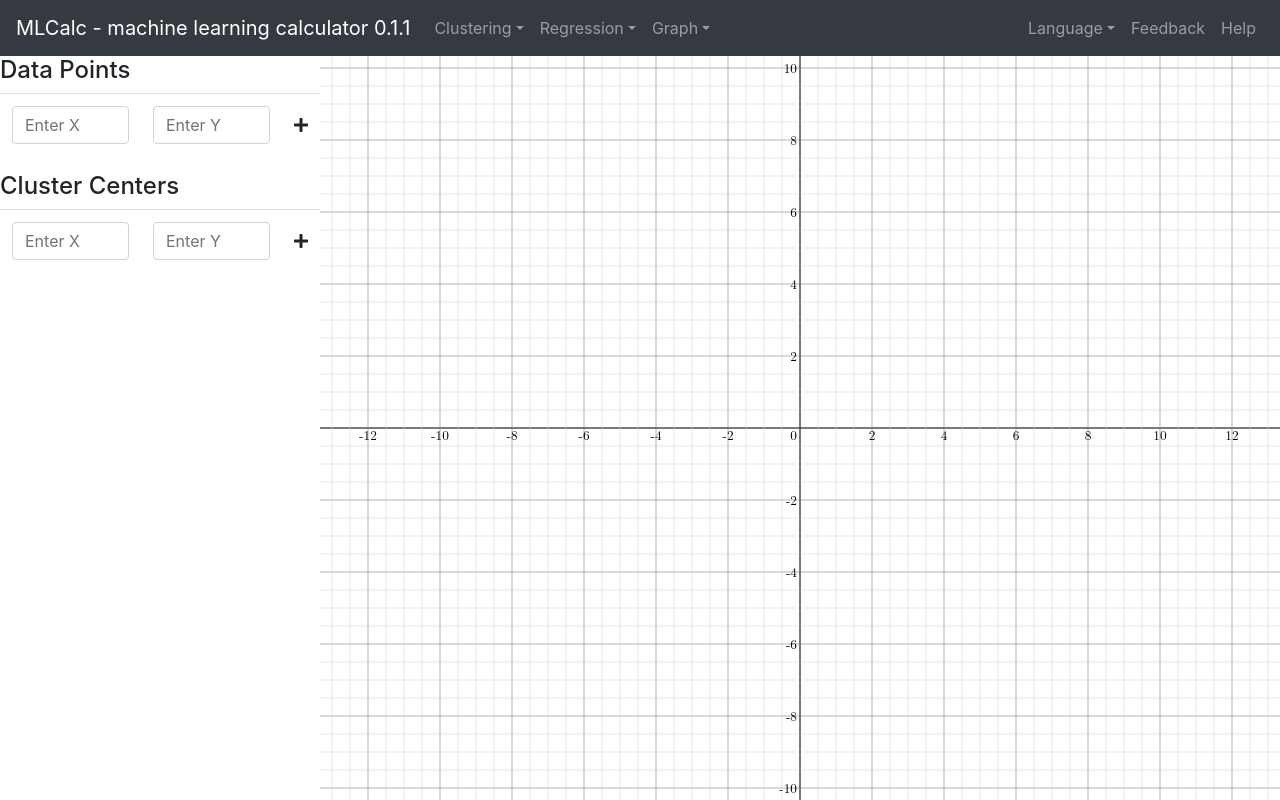
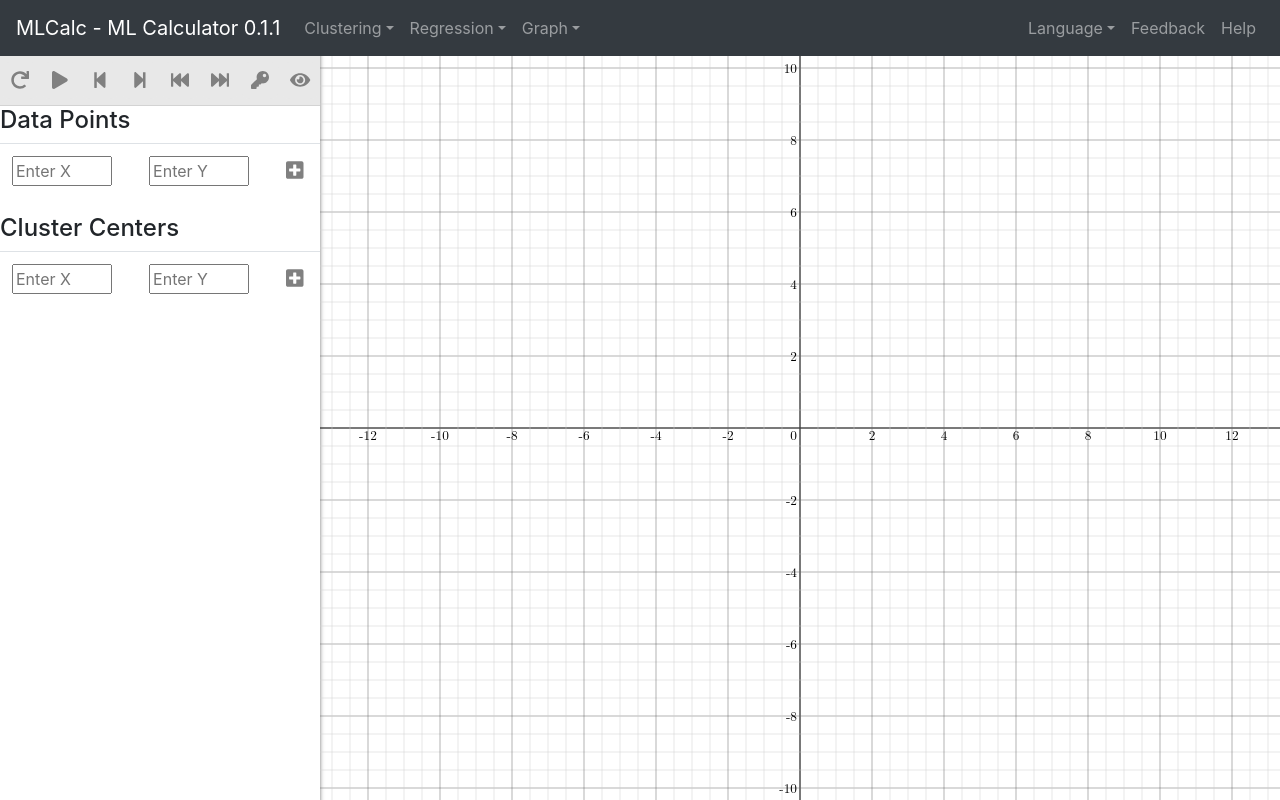
Before and after one commit to diditong/MLCalc, a React (Create React App) app: page / in a window 1280 px wide. Built offline with nearby package versions, Linux system fonts and the light colour scheme.

Commit message:
added arrow navi

```diff
--- a/src/App.js
+++ b/src/App.js
@@ -5,7 +5,7 @@ import ReactDOM from 'react-dom';
 import { Nav, Navbar, NavDropdown, Card } from 'react-bootstrap';
 import 'bootstrap/dist/css/bootstrap.min.css';
 import { FontAwesomeIcon } from '@fortawesome/react-fontawesome'
-import { faPlus, faMinus } from '@fortawesome/free-solid-svg-icons'
+import { faPlusSquare, faMinus, faPlusCircle, faMinusSquare, faRedo, faPlay, faStepForward, faStepBackward, faFastBackward, faFastForward, faEye, faKey } from '@fortawesome/free-solid-svg-icons'
 import { findAllByDisplayValue } from '@testing-library/react';
 
 class App extends React.Component {
@@ -35,7 +35,7 @@ class Navi extends React.Component {
   render () {
     return (
       <Navbar className="navi" collapseOnSelect expand="lg" bg="dark" variant="dark">
-        <Navbar.Brand href="#home">MLCalc - machine learning calculator 0.1.1</Navbar.Brand>
+        <Navbar.Brand href="#home">MLCalc - ML Calculator 0.1.1</Navbar.Brand>
         <Navbar.Toggle aria-controls="responsive-navbar-nav" />
         <Navbar.Collapse id="responsive-navbar-nav">
           <Nav className="mr-auto">
@@ -78,6 +78,7 @@ class Calc extends React.Component {
   }
 
   editPoint (type, id, val) {
+    console.log("edit point: ", id);
     var idx = id.slice(0,-1);
     var coord = id.charAt(id.length-1);
     if (type === "data") {
@@ -100,14 +101,19 @@ class Calc extends React.Component {
   }
 
   deletePoint (type, id) {
+    console.log("clicked delete: ", );
     if (type === "data") {
+      console.log("reached data");
       var newData = [];
+      console.log("new data 1: ", newData);
       for (var i=0; i<this.state.data.length; i++) {
+        console.log(i, parseInt(id));
         if (i !== parseInt(id)) {
           newData.push(this.state.data[i]);
         }
       }
       this.setState({data: newData});
+      console.log("new data 2: ", newData);
     } else if (type === "center") {
       var newCenters = [];
       for (var i=0; i<this.state.centers.length; i++) {
@@ -117,8 +123,6 @@ class Calc extends React.Component {
       }
       this.setState({centers: newCenters});
     }
-
-
   }
 
   render () {
@@ -149,7 +153,6 @@ class Sidebar extends React.Component {
     super(props);
     this.state = {selected: "KM"};
   }
-
   render () {
     const selected = this.props.selected;
     var tools = undefined;
@@ -180,10 +183,65 @@ class Sidebar extends React.Component {
 function KMTools(props) {
   return (
     <div id='KMTools'>
+      <KMengine />
+      <div className="KMtable1">
         <Table tableType="data" data={props.data} addPoint={props.addPoint} deletePoint={props.deletePoint} editPoint={props.editPoint}/>
+      </div>
+      <div className="KMtable2">
         <Table tableType="center" centers={props.centers} addPoint={props.addPoint} deletePoint={props.deletePoint} editPoint={props.editPoint}/>
       </div>
+    </div>
   );
+}
+
+
+class KMengine extends React.Component {
+  constructor (props) {
+    super(props);
+    this.state = {};
+  }
+  render () {
+    return (
+      <div className="outer-menu">
+        <div className="bar">
+          <ul>
+            <li title="Start Over">
+              <FontAwesomeIcon icon={faRedo} />
+            </li>
+            <li title="Autoplay">
+              <FontAwesomeIcon icon={faPlay} />
+            </li>
+            <li title="Prev. Iter.">
+              <FontAwesomeIcon icon={faStepBackward} />
+            </li>
+            <li title="Next Iter.">
+              <FontAwesomeIcon icon={faStepForward} />
+            </li>
+            <li title="Prev. 10× Iter.">
+              <FontAwesomeIcon icon={faFastBackward} />
+            </li>
+            <li title="Next 10× Iter.">
+              <FontAwesomeIcon icon={faFastForward} />
+            </li>
+            <li title="Final Result">
+              <FontAwesomeIcon icon={faKey} />
+            </li>
+            <li title="view">
+                <FontAwesomeIcon icon={faEye} />
+                <ul>
+                    <li title="Hide Shadows">
+                      <FontAwesomeIcon icon={faEye} />
+                    </li>
+                    <li title="Hide Lines">
+                      <FontAwesomeIcon icon={faEye} />
+                    </li>
+                </ul>
+            </li>
+          </ul>
+        </div>
+      </div>
+    );
+  }
 }
 
 class Table extends React.Component {
@@ -192,6 +250,7 @@ class Table extends React.Component {
     this.state = {inputX: '', inputY: ''};
     this.editX = this.editX.bind(this);
     this.editY = this.editY.bind(this);
+    this.navigateTable = this.navigateTable.bind(this);
   }
 
   editX (event) {
@@ -200,6 +259,56 @@ class Table extends React.Component {
 
   editY (event) {
     this.setState({inputY: event.target.value});
+  }
+
+  navigateTable (event) {
+
+    var arrow = {
+      left: 37,
+      up: 38,
+      right: 39,
+      down: 40
+    };
+
+    var id = event.target.id;
+
+    console.log('oldId: ',id);
+    var rowId = id.slice(0, id.length-1);
+    var colId = id[id.length-1];
+    var key = event.keyCode;
+    var newId = id;
+    switch (key) {
+      case arrow.left:
+        {
+          if (colId === '1') {
+            newId = rowId + '0';
+          }
+          break;
+        }
+      case arrow.right:
+        {
+          if (colId === '0') {
+            newId = rowId + '1';
+          }
+          break;
+        }
+      case arrow.up:
+        {
+          if (rowId !== '0') {
+            newId = (parseInt(id[0])-1) + colId;
+          }
+          break;
+        }
+      case arrow.down:
+        {
+          if (rowId !== (this.props.data.length).toString()) {
+            newId = (parseInt(id[0])+1) + colId;
+          }
+          break;
+        }
+    }
+    console.log('newId: ', newId);
+    document.getElementById(newId).focus();
   }
 
   render () {
@@ -215,16 +324,20 @@ class Table extends React.Component {
     var list = [];
     for (var i=0; i<points.length; i++){
       list.push(
-        <tr>
-          <td className="col-xs-3">
-            <input id={i+"0"} className="form-control border-0" type="text" value={points[i][0]} onChange={e=>this.props.editPoint(tableType, e.target.id, e.target.value)}/>
+        <tr key={'tr'+i}>
+          <td >
+            <input id={(i+1)+"0"} className="formInput" autoComplete="off" type="text" value={points[i][0]}
+            onChange={e=>this.props.editPoint(tableType, e.target.id, e.target.value)}
+            onKeyDown={this.navigateTable} />
           </td>
-          <td className="col-xs-3">
-            <input id={i+"1"} className="form-control border-0" type="text" value={points[i][1]} onChange={e=>this.props.editPoint(tableType, e.target.id, e.target.value)}/>
+          <td >
+            <input id={(i+1)+"1"} className="formInput" autoComplete="off" type="text" value={points[i][1]}
+            onChange={e=>this.props.editPoint(tableType, e.target.id, e.target.value)}
+            onKeyDown={this.navigateTable} />
           </td>
-          <td className="col-xs-1 text-center">
-            <span className="delBtn">
-              <FontAwesomeIcon id={i} icon={faMinus} onClick={e=>this.props.deletePoint(tableType, e.target.id)}/>
+          <td >
+            <span id={'del'+i} className="delBtn" onClick={(e)=>this.props.deletePoint(tableType, e.target.id)}>
+              <FontAwesomeIcon icon={faPlusSquare}/>
             </span>
           </td>
         </tr>
@@ -236,15 +349,17 @@ class Table extends React.Component {
         <table className="table">
           <tbody>
             <tr>
-              <td className="col-xs-3">
-                <input className="form-control addX" name="inputX" type="text" placeholder="Enter X" onChange={this.editX}/>
+              <td>
+                <input id="00" name="inputX" className="formInput" autoComplete="off" type="text" placeholder="Enter X"
+                onChange={this.editX} onKeyDown={this.navigateTable}/>
               </td>
-              <td className="col-xs-3">
-                <input className="form-control addY" name="inputY" type="text" placeholder="Enter Y" onChange={this.editY}/>
+              <td>
+                <input id="01" name="inputY" className="formInput" autoComplete="off" type="text" placeholder="Enter Y"
+                onChange={this.editY} onKeyDown={this.navigateTable}/>
               </td>
-              <td className="col-xs-1 text-center">
-                <span >
-                  <FontAwesomeIcon className="addBtn" icon={faPlus} onClick={()=>this.props.addPoint(tableType, this.state.inputX, this.state.inputY)}/>
+              <td>
+                <span className="addBtn" onClick={()=>this.props.addPoint(tableType, this.state.inputX, this.state.inputY)}>
+                  <FontAwesomeIcon icon={faPlusSquare}/>
                 </span>
               </td>
             </tr>
@@ -324,7 +439,6 @@ class XYcoord extends React.Component {
     this.generateData = this.generateData.bind(this);
     this.generateCenters = this.generateCenters.bind(this);
     this.showCoord = this.showCoord.bind(this);
-
   }
 
   componentDidMount() {
@@ -449,30 +563,35 @@ class XYcoord extends React.Component {
 
     var digits = (this.state.co*(j/this.state.nS)).toString();
     var shift = this.state.exp;
-    if (shift >= 0) {
-      var tick = digits+'0'.repeat(shift);
-    } else if (shift < 0) {
+    var mag = shift+digits.length-1;
     while (digits[digits.length-1] === '0') {
       digits = digits.slice(0,-1);
       shift += 1;
     }
-      var numZeros = -shift+1-digits.length;
-      if (numZeros > 0) {
+    if ((mag>0) && (mag<=4)) {
+      var tick = digits+'0'.repeat(shift);
+    } else if ((mag<=0) && (mag>=-4)) {
+      var numZeros = -mag;
+      if (numZeros>0) {
         var tick = '0.'+'0'.repeat(numZeros-1)+digits;
-      } else if (numZeros == 0) {
+      } else if (numZeros==0 && shift==0) {
         var tick = digits;
       } else {
         var tick = digits.slice(0,(-numZeros+1))+'.'+digits.slice((-numZeros+1),digits.length);
       }
-      console.log(tick);
+    } else {
+      shift += digits.length-1;
+      if (digits.length == 1) {
+        var tick = digits +'×10' + shift;
+      } else {
+        var tick = digits[0] + '.' + digits.slice(1,digits.length) +'×10' + shift;
       }
-    //console.log(digits, shift, tick);
+    }
     if (negative) {
       return '-'+tick;
     } else {
       return tick;
     }
-
   }
 
   generateGrids() {
@@ -497,6 +616,7 @@ class XYcoord extends React.Component {
         grids.push(<line key={'hl'+i} className='x-grids' x1='0' y1={y} x2={this.state.W} y2={y} strokeWidth='0.5' stroke='#666666'/>);
         if (i !== 0) {
         grids.push(<text key={'ht'+i} className='tick' x={this.state.cX-3} y={y+5} fill='black' fontSize='10pt' textAnchor='end' fontFamily="math">{this.generateTick(-i)}</text>);
+
         }
       }
       else {
@@ -509,10 +629,6 @@ class XYcoord extends React.Component {
       if (i % this.state.nS === 0) {
         grids.push(<line key={'vl'+i} className='x-grids' x1={x} y1='0' x2={x} y2={this.state.H} strokeWidth='0.5' stroke='#666666'/>);
         if (i !== 0) {
-          var xval = this.state.co*(1/Math.pow(10,-this.state.exp))*(i/this.state.nS);
-          if (Math.abs(this.state.exp) >= 6) {
-              xval = xval.toExponential();
-          }
           grids.push(<text key={'vt'+i} className='tick' x={x} y={this.state.cY+12} fill='black' fontSize='10pt' textAnchor='middle' fontFamily="math">{this.generateTick(i)}</text>);
         }
       }
--- a/src/index.css
+++ b/src/index.css
@@ -30,7 +30,7 @@ code {
   user-select: none;
 }
 
-/* For Toolbar and XYcoord Layout*/
+/* For Sidebar and XYcoord Layout*/
 .column {
   float: left;
   padding: 0px;
@@ -41,6 +41,7 @@ code {
   width: 25%;
   height: 100%;
   overflow: auto;
+  box-shadow: -6px 0 5px 5px #333;
 }
 .right {
   width: 75%;
@@ -51,25 +52,20 @@ code {
 }
 .Sidebar {
   height: 100%;
-  overflow: auto;
 }
 .KMTools {
   height: 100%;
-  overflow: auto;
 }
 .Table {
   height: 100%;
-  overflow: auto;
 }
+
 /* For Table Layout */
 .remove {
   background: #f1f1f1;
 }
 .remove td {
   font-style: italic;
-}
-.table-container{
-  overflow: auto;
 }
 .table > tbody > tr > td {
   vertical-align: middle;
@@ -79,7 +75,86 @@ code {
 }
 .addBtn {
   cursor: pointer;
+  color: #808080;
+  font-size: 20px;
+}
+.addBtn:hover {
+  color: black;
 }
 .delBtn {
   cursor: pointer;
+  color: #808080;
+  font-size: 20px;
 }
+.delBtn:hover {
+  color: black;
+}
+.formInput {
+  width: 100px;
+}
+
+
+/* For Toolbar Layout */
+.outer-menu {
+  height: 50px;
+  background: #E8E8E8;
+  border-bottom: 1px solid #D3D3D3;
+  min-width: 320px;
+}
+.bar {
+  display: table;   /* Allow the centering to work */
+  margin: 0 auto;
+  position: relative;
+  top: 12.5%;
+}
+.bar ul {
+  list-style: none;
+  display: -webkit-box;
+  float: none;
+  padding: 0px;
+  color: #808080;
+  background: #E8E8E8;
+}
+.bar ul li {
+  background: #E8E8E8;
+  border-radius: 10px;
+  position: relative;
+  display: block;
+  min-width: 40px;
+  cursor: pointer;
+  padding: 5px;
+  background-position: center center;
+  font-size: 18px;
+  text-align: center;
+}
+.bar ul li:hover {
+  background: #D3D3D3;
+  color: black;
+}
+.bar ul ul {
+  display: none;
+  position: absolute;
+  top: 100%;
+  left: 0%;
+  background: #E8E8E8;
+  border-radius: 10px;
+}
+.bar ul ul li {
+  float: none;
+  border-right: none;
+  border-bottom: 1px solid #D3D3D3;
+  border-radius: 0px;
+}
+.bar ul ul li:first-child {
+  border-bottom: none;
+  border-top-left-radius: 10px;
+  border-top-right-radius: 10px;
+}
+.bar ul ul li:last-child {
+  border-bottom: none;
+  border-bottom-left-radius: 10px;
+  border-bottom-right-radius: 10px;
+}
+.bar ul li:hover>ul {
+  display: block;
+}
```
Also changed, not shown: src/test.html (+169 -5 lines). Lines whose indentation alone changed are shown as unchanged.
